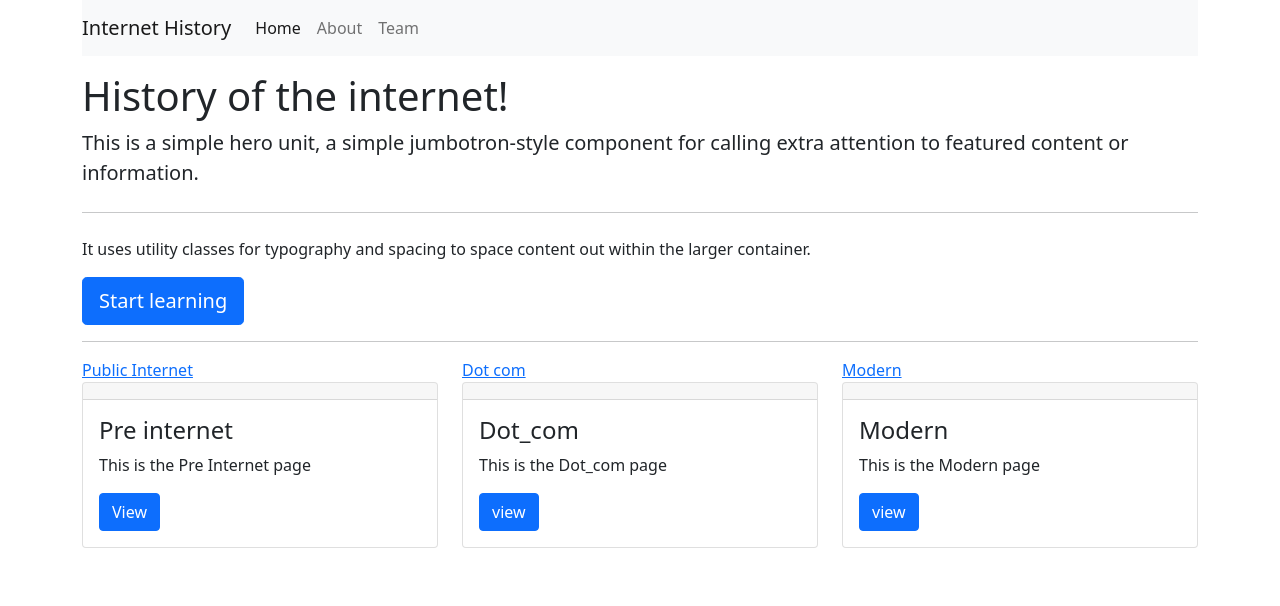
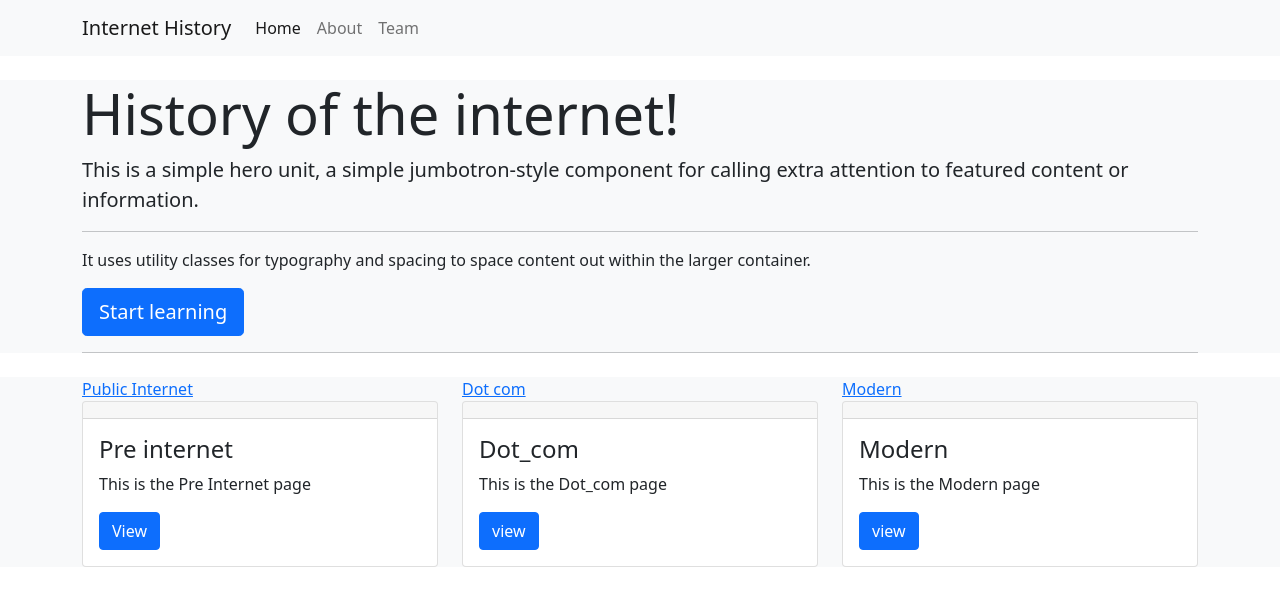
Before and after one commit to gn32/history, a plain HTML site: page index.html in a window 1280 px wide. Drawn offline with nearby package versions, Linux system fonts and the light colour scheme.

Commit message:
Task: fix githubpages

```diff
--- a/index.html
+++ b/index.html
@@ -12,8 +12,9 @@
     <title>My first website</title>
 </head>
 <body>
-<div class="container">
-    <nav class="navbar navbar-expand-lg navbar-light bg-light mb-3">
+<header class="bg-light">
+    <div class="container-xl">
+        <nav class="navbar navbar-expand-lg navbar-light bg-light mb-1">
             <a class="navbar-brand" href="Index.html">Internet History</a>
             <button class="navbar-toggler" type="button" data-toggle="collapse" data-target="#navbarNav"
                     aria-controls="navbarNav" aria-expanded="false" aria-label="Toggle navigation">
@@ -33,18 +34,26 @@
                 </ul>
             </div>
         </nav>
+        </div>
+    </header>
 
+<header class="bg-light">
+    <div class="container mt-4 mb-4">
 <div class="jumbotron">
-        <h1 class="display-10">History of the internet!</h1>
+    <h3 class="display-4">History of the internet!</h3>
     <p class="lead">This is a simple hero unit, a simple jumbotron-style component for calling extra attention to
         featured content or information.</p>
-        <hr class="my-4">
+    <hr class="my-10">
     <p>It uses utility classes for typography and spacing to space content out within the larger container.</p>
     <p class="lead">
         <a class="btn btn-primary btn-lg" href="pre.html" role="button">Start learning</a>
     </p>
 </div>
 <hr>
+        </div>
+</header>
+<header class="bg-light">
+    <div class="container-lg">
 <div class="row">
     <div class="col-sm">
         <a href="pre.html">Public Internet</a>
@@ -84,6 +93,8 @@
     </div>
 </div>
 </div>
+    </div>
+</header>
 
 
 <!-- Optional JavaScript; choose one of the two! -->
```
Also changed, not shown: Team.html (+1 -1 lines), 1 other file. Lines whose indentation alone changed are shown as unchanged.
